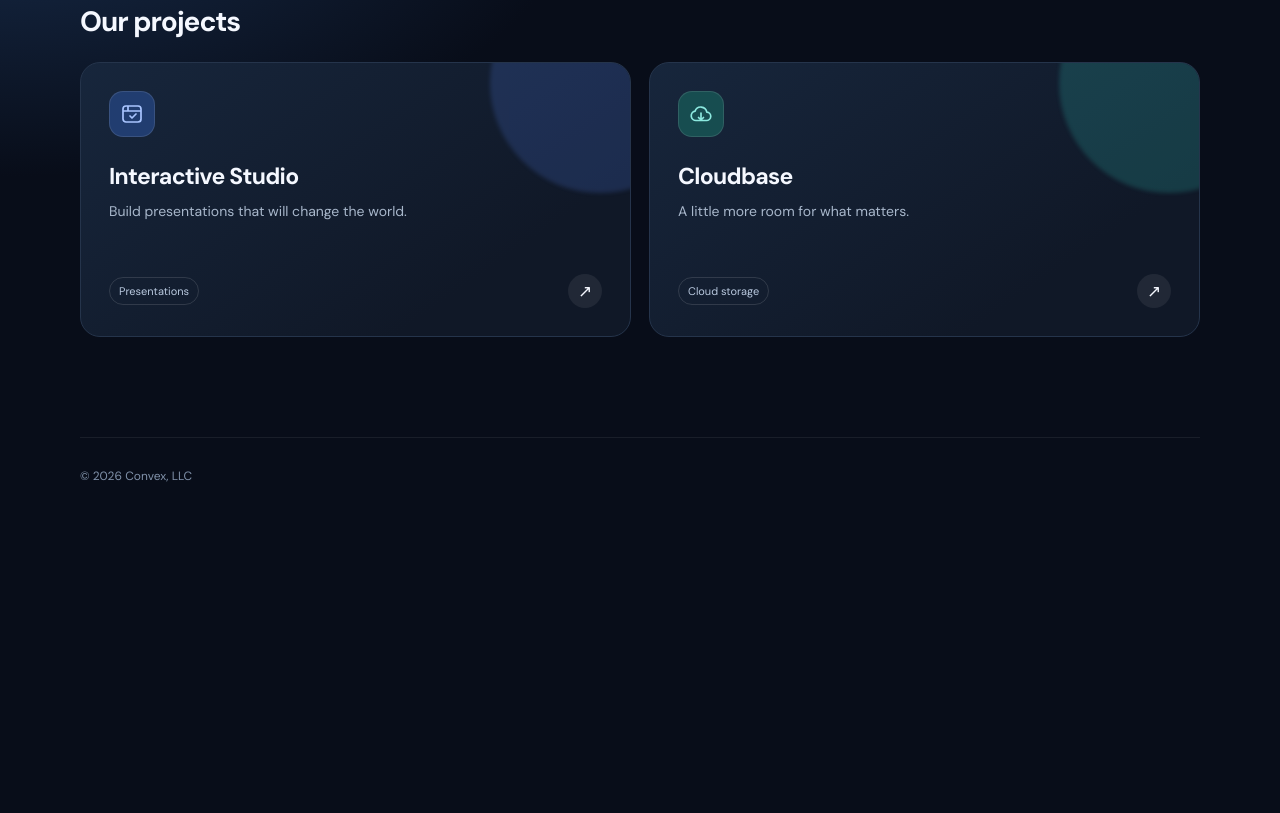
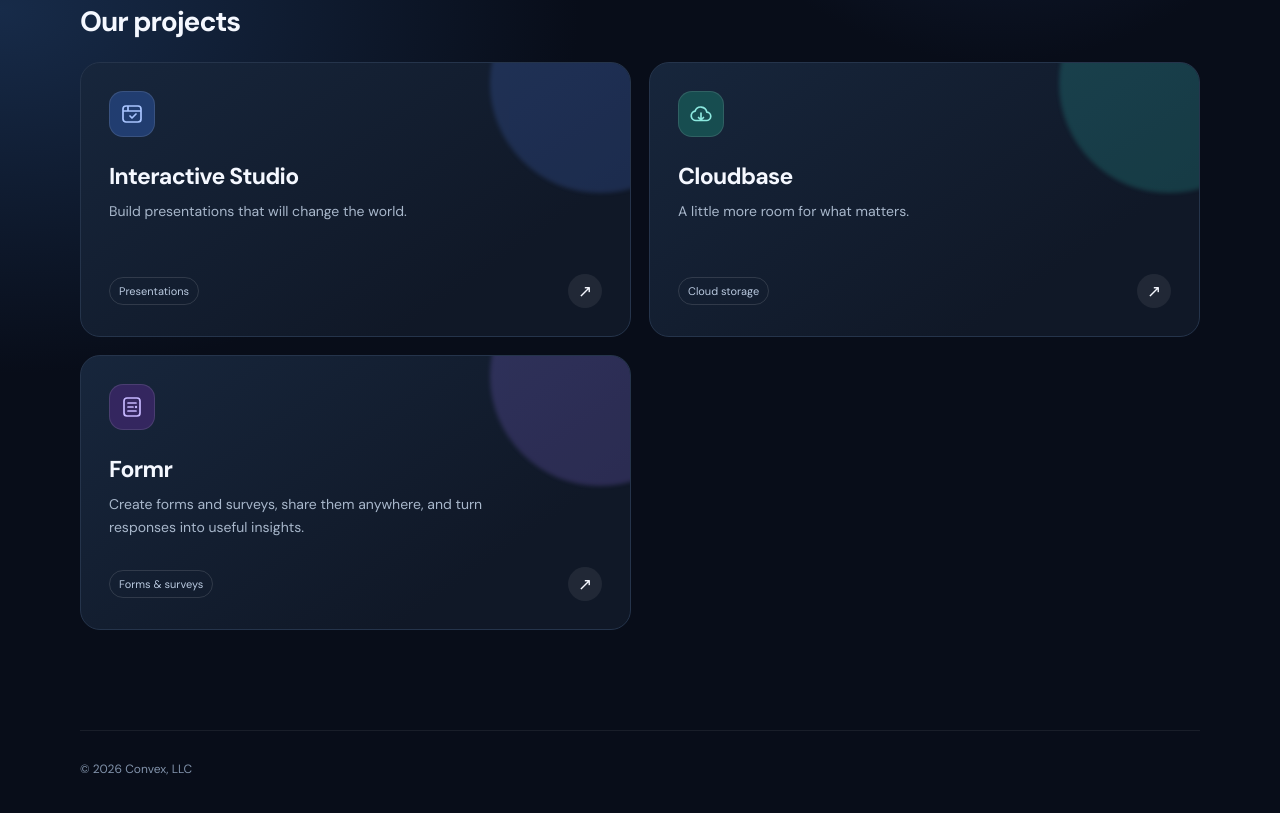
Before and after one commit to AquaTheCanary/convexllc, a plain HTML site: page index.html in a window 1280 px wide. Shown: the part 525-1338 px from the top of the page. Before the commit the page ends 1045 px from the top, so only its background shows below. Drawn offline with Linux system fonts and the light colour scheme.

Commit message:
Add Formr to the Convex projects directory

```diff
--- a/index.html
+++ b/index.html
@@ -48,6 +48,10 @@ h1{font-size:clamp(48px,8vw,86px);line-height:.99;letter-spacing:-5px;margin:28p
 <div class="icon"><svg viewBox="0 0 24 24" fill="none"><path d="M7.2 18.5h10.1a4.2 4.2 0 0 0 .5-8.4A6.1 6.1 0 0 0 6 9.2a4.7 4.7 0 0 0 1.2 9.3Z" stroke="#8ce9df" stroke-width="1.7" stroke-linecap="round" stroke-linejoin="round"/><path d="M12 11v7m-2.5-2.5L12 18l2.5-2.5" stroke="#8ce9df" stroke-width="1.7" stroke-linecap="round" stroke-linejoin="round"/></svg></div>
 <h3>Cloudbase</h3><p>A little more room for what matters. </p><div class="projectfoot"><span class="tag">Cloud storage</span><span class="arrow">↗</span></div>
 </a>
+<a class="project" href="https://aquathecanary.github.io/formr/" style="--glow:#9b7cff;--iconbg:#34265f">
+<div class="icon"><svg viewBox="0 0 24 24" fill="none"><rect x="4" y="3" width="16" height="18" rx="3" stroke="#c6b7ff" stroke-width="1.7"/><path d="M8 8h8M8 12h5M8 16h8" stroke="#c6b7ff" stroke-width="1.7" stroke-linecap="round"/><circle cx="16" cy="12" r="1.2" fill="#c6b7ff"/></svg></div>
+<h3>Formr</h3><p>Create forms and surveys, share them anywhere, and turn responses into useful insights.</p><div class="projectfoot"><span class="tag">Forms &amp; surveys</span><span class="arrow">↗</span></div>
+</a>
 </div>
 </section>
 <footer class="about"><span>© <span id="year"></span> Convex, LLC</span><span></span></footer>
```
